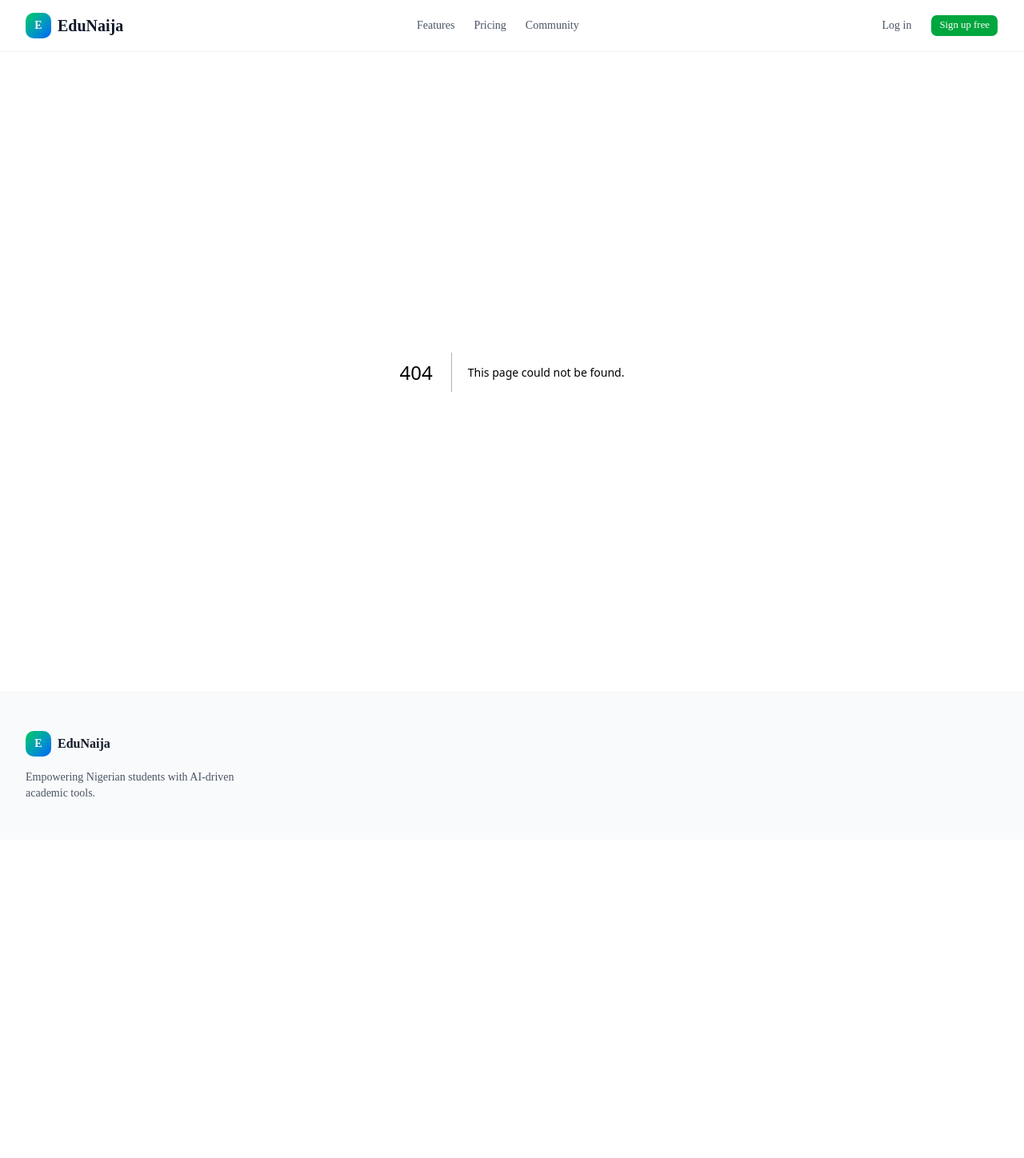
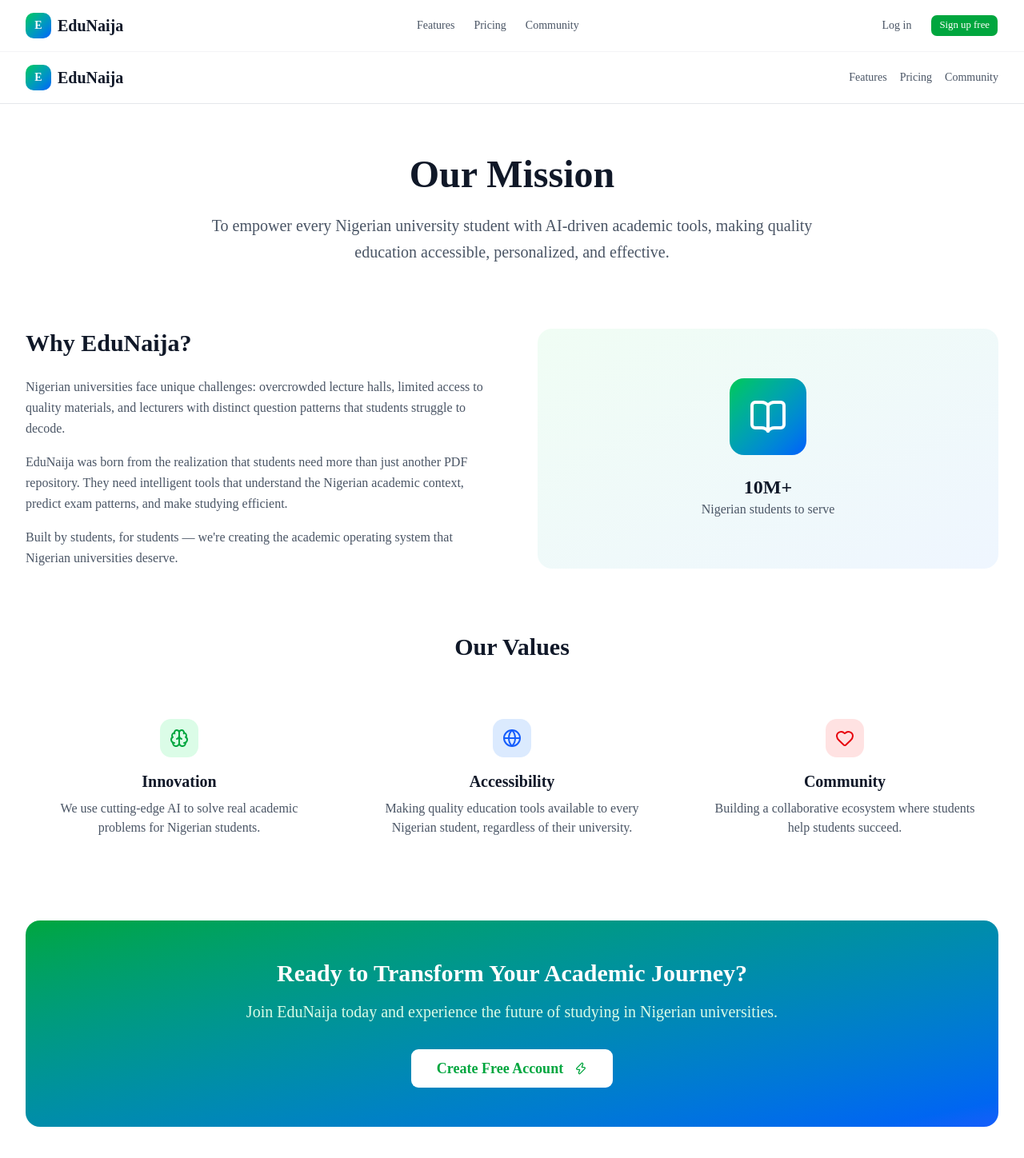
Before and after one commit to yomide01/nigerian-edtech, a Next.js app: page /about in a window 1280 px wide. Before the commit this address had no page. Shown: the top 1448 px of the page at 80% size. Before the commit the page ends 1050 px from the top, so only its background shows below. Built offline with nearby package versions, Linux system fonts and the light colour scheme.

Commit message:
Add about page with mission and values

```diff
--- /dev/null
+++ b/src/app/about/page.tsx
@@ -0,0 +1,140 @@
+import Link from "next/link";
+import { Button } from "@/components/ui/button";
+import { BookOpen, Brain, Globe, Heart, Zap } from "lucide-react";
+
+export default function AboutPage() {
+  return (
+    <div className="min-h-screen bg-white">
+      {/* Header */}
+      <header className="bg-white border-b border-gray-200">
+        <div className="max-w-7xl mx-auto px-4 sm:px-6 lg:px-8">
+          <div className="flex items-center justify-between h-16">
+            <Link href="/" className="flex items-center gap-2">
+              <div className="w-8 h-8 bg-gradient-to-br from-green-500 to-blue-600 rounded-lg flex items-center justify-center">
+                <span className="text-white font-bold text-sm">E</span>
+              </div>
+              <span className="font-bold text-xl text-gray-900">EduNaija</span>
+            </Link>
+            <nav className="flex items-center gap-4">
+              <Link href="/features" className="text-sm text-gray-600 hover:text-gray-900">Features</Link>
+              <Link href="/pricing" className="text-sm text-gray-600 hover:text-gray-900">Pricing</Link>
+              <Link href="/community" className="text-sm text-gray-600 hover:text-gray-900">Community</Link>
+            </nav>
+          </div>
+        </div>
+      </header>
+
+      <main className="max-w-7xl mx-auto px-4 sm:px-6 lg:px-8 py-16">
+        {/* Mission */}
+        <div className="text-center mb-20">
+          <h1 className="text-5xl font-bold text-gray-900 mb-6">
+            Our Mission
+          </h1>
+          <p className="text-xl text-gray-600 max-w-3xl mx-auto leading-relaxed">
+            To empower every Nigerian university student with AI-driven academic tools,
+            making quality education accessible, personalized, and effective.
+          </p>
+        </div>
+
+        {/* Story */}
+        <div className="grid grid-cols-1 lg:grid-cols-2 gap-16 mb-20">
+          <div>
+            <h2 className="text-3xl font-bold text-gray-900 mb-6">Why EduNaija?</h2>
+            <div className="space-y-4 text-gray-600 leading-relaxed">
+              <p>
+                Nigerian universities face unique challenges: overcrowded lecture halls,
+                limited access to quality materials, and lecturers with distinct question patterns
+                that students struggle to decode.
+              </p>
+              <p>
+                EduNaija was born from the realization that students need more than just
+                another PDF repository. They need intelligent tools that understand the Nigerian
+                academic context, predict exam patterns, and make studying efficient.
+              </p>
+              <p>
+                Built by students, for students — we're creating the academic operating
+                system that Nigerian universities deserve.
+              </p>
+            </div>
+          </div>
+          <div className="bg-gradient-to-br from-green-50 to-blue-50 rounded-2xl p-8 flex items-center justify-center">
+            <div className="text-center">
+              <div className="w-24 h-24 bg-gradient-to-br from-green-500 to-blue-600 rounded-2xl flex items-center justify-center mx-auto mb-6">
+                <BookOpen className="w-12 h-12 text-white" />
+              </div>
+              <p className="text-2xl font-bold text-gray-900">10M+</p>
+              <p className="text-gray-600">Nigerian students to serve</p>
+            </div>
+          </div>
+        </div>
+
+        {/* Values */}
+        <div className="mb-20">
+          <h2 className="text-3xl font-bold text-gray-900 text-center mb-12">Our Values</h2>
+          <div className="grid grid-cols-1 md:grid-cols-3 gap-8">
+            <div className="text-center p-6">
+              <div className="w-12 h-12 bg-green-100 rounded-xl flex items-center justify-center mx-auto mb-4">
+                <Brain className="w-6 h-6 text-green-600" />
+              </div>
+              <h3 className="text-xl font-semibold text-gray-900 mb-2">Innovation</h3>
+              <p className="text-gray-600">
+                We use cutting-edge AI to solve real academic problems for Nigerian students.
+              </p>
+            </div>
+            <div className="text-center p-6">
+              <div className="w-12 h-12 bg-blue-100 rounded-xl flex items-center justify-center mx-auto mb-4">
+                <Globe className="w-6 h-6 text-blue-600" />
+              </div>
+              <h3 className="text-xl font-semibold text-gray-900 mb-2">Accessibility</h3>
+              <p className="text-gray-600">
+                Making quality education tools available to every Nigerian student, regardless of their university.
+              </p>
+            </div>
+            <div className="text-center p-6">
+              <div className="w-12 h-12 bg-red-100 rounded-xl flex items-center justify-center mx-auto mb-4">
+                <Heart className="w-6 h-6 text-red-600" />
+              </div>
+              <h3 className="text-xl font-semibold text-gray-900 mb-2">Community</h3>
+              <p className="text-gray-600">
+                Building a collaborative ecosystem where students help students succeed.
+              </p>
+            </div>
+          </div>
+        </div>
+
+        {/* CTA */}
+        <div className="bg-gradient-to-br from-green-600 to-blue-600 rounded-2xl p-12 text-center">
+          <h2 className="text-3xl font-bold text-white mb-4">
+            Ready to Transform Your Academic Journey?
+          </h2>
+          <p className="text-xl text-green-100 mb-8 max-w-2xl mx-auto">
+            Join EduNaija today and experience the future of studying in Nigerian universities.
+          </p>
+          <Link href="/signup">
+            <Button size="lg" className="bg-white text-green-600 hover:bg-gray-100 px-8 py-6 text-lg font-semibold">
+              Create Free Account
+              <Zap className="ml-2 w-5 h-5" />
+            </Button>
+          </Link>
+        </div>
+      </main>
+
+      {/* Footer */}
+      <footer className="bg-gray-50 border-t border-gray-200 mt-20">
+        <div className="max-w-7xl mx-auto px-4 sm:px-6 lg:px-8 py-12">
+          <div className="flex flex-col md:flex-row justify-between items-center">
+            <div className="flex items-center gap-2 mb-4 md:mb-0">
+              <div className="w-8 h-8 bg-gradient-to-br from-green-500 to-blue-600 rounded-lg flex items-center justify-center">
+                <span className="text-white font-bold text-sm">E</span>
+              </div>
+              <span className="font-bold text-gray-900">EduNaija</span>
+            </div>
+            <p className="text-sm text-gray-600">
+              © 2026 EduNaija. Built for Nigerian students, by Nigerian students.
+            </p>
+          </div>
+        </div>
+      </footer>
+    </div>
+  );
+}
```
